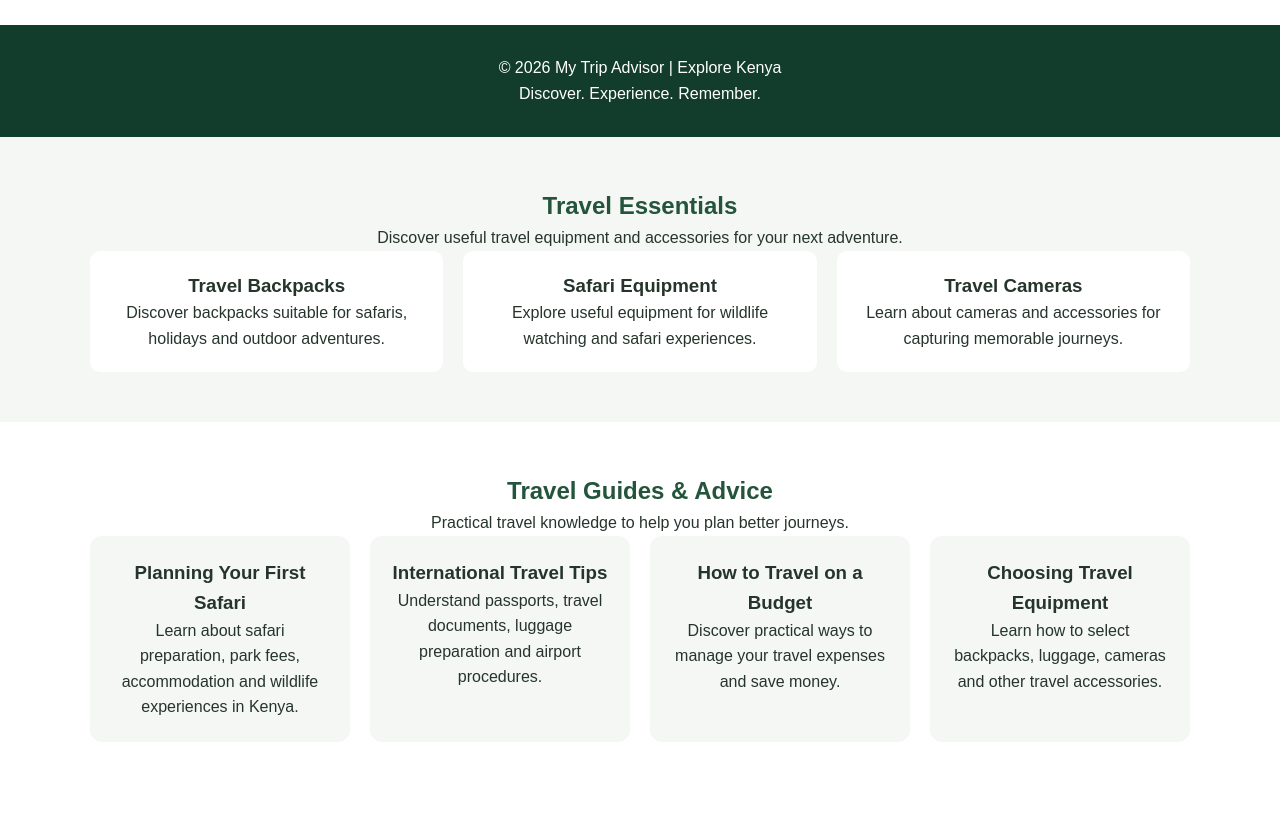
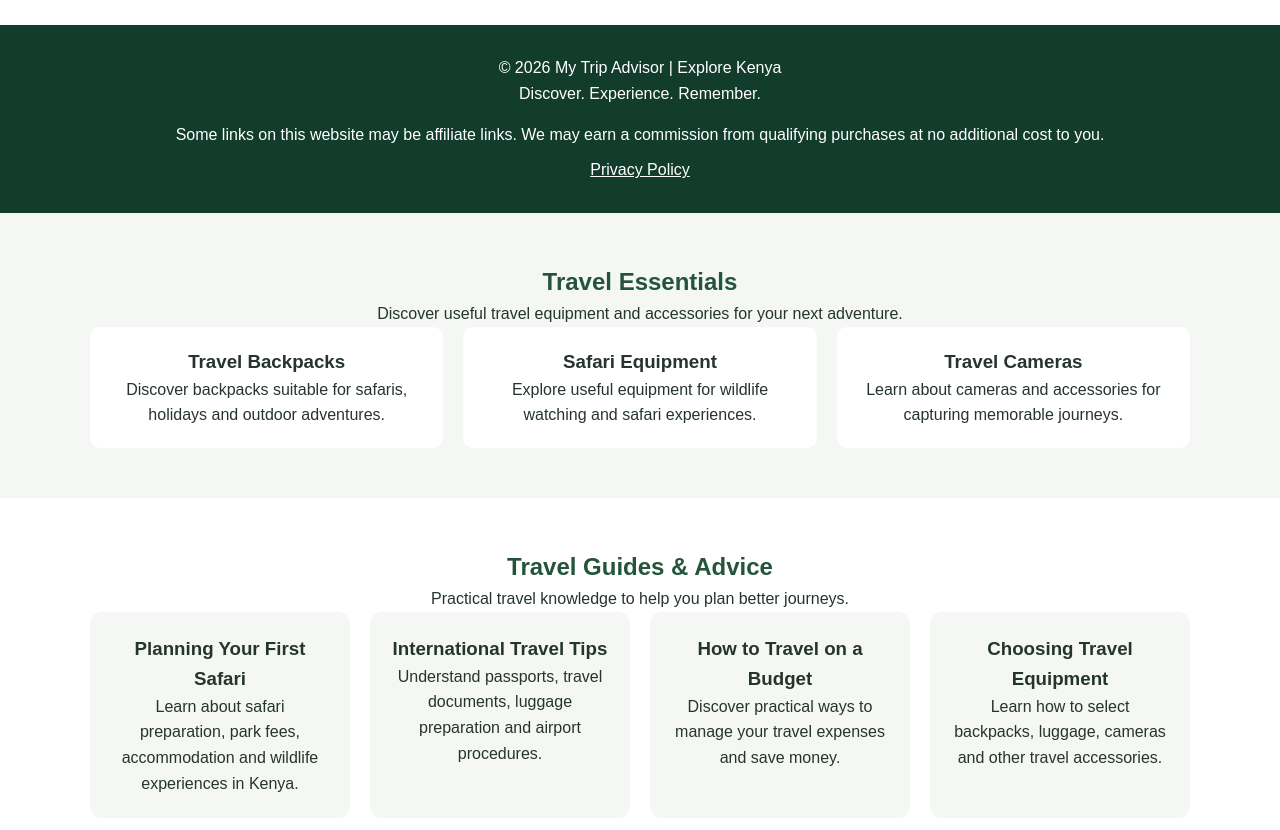
Before and after one commit to stekim122/my-trip-advisor, a plain HTML site: page index.html in a window 1280 px wide. Shown: the part 1800-2630 px from the top of the page. Before the commit the page ends 2592 px from the top, so only its background shows below. Drawn offline with Linux system fonts and the light colour scheme.

Commit message:
Update footer with affiliate disclosure and privacy link
Added affiliate disclosure and privacy policy link to footer.

```diff
--- a/index.html
+++ b/index.html
@@ -191,10 +191,21 @@ Stekimani746@gmail.com
 </a>
 </p>
 </section>
-
 <footer>
 <p>© 2026 My Trip Advisor | Explore Kenya</p>
 <p>Discover. Experience. Remember.</p>
+
+<p style="margin-top:15px;">
+Some links on this website may be affiliate links.
+We may earn a commission from qualifying purchases
+at no additional cost to you.
+</p>
+
+<p style="margin-top:10px;">
+<a href="privacy.html" style="color:white;">
+Privacy Policy
+</a>
+</p>
 </footer>
 
 <section id="travel-essentials" style="padding:50px 20px; background:#f4f7f4;">
```
